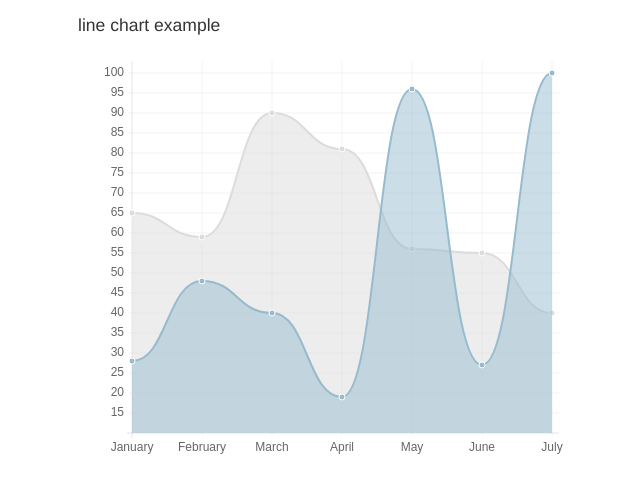
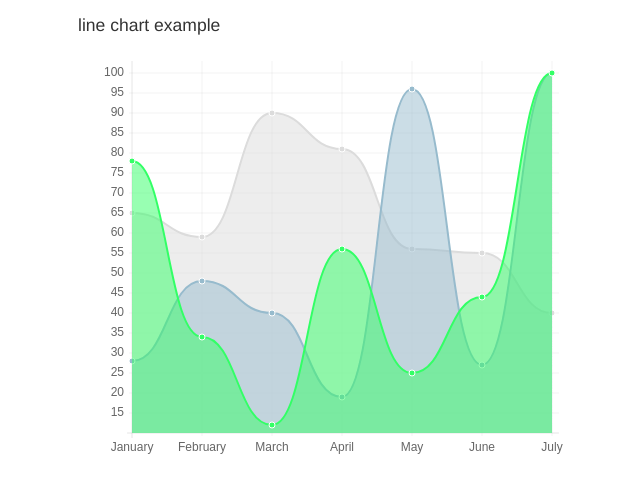
Before and after one commit to yiyayou/introduction-to-data-visualization, a website: page line-chart.html in a window 1280 px wide. Shown: the part 82-574 px from the top of the page, without its empty margins (162-802 px from the left). Drawn offline with Linux system fonts and the light colour scheme.

Commit message:
Update line-chart.html

```diff
--- a/line-chart.html
+++ b/line-chart.html
@@ -46,6 +46,13 @@
             pointColor : "rgba(151,187,205,1)",
             pointStrokeColor : "#fff",
             data : [28,48,40,19,96,27,100]
+          },
+          {
+            fillColor : "rgba(51,255,102,0.5)",
+            strokeColor : "rgba(51,255,102,1)",
+            pointColor : "rgba(51,255,102,1)",
+            pointStrokeColor : "#fff",
+            data : [78,34,12,56,25,44,100]
           }
         ]
       }
```
